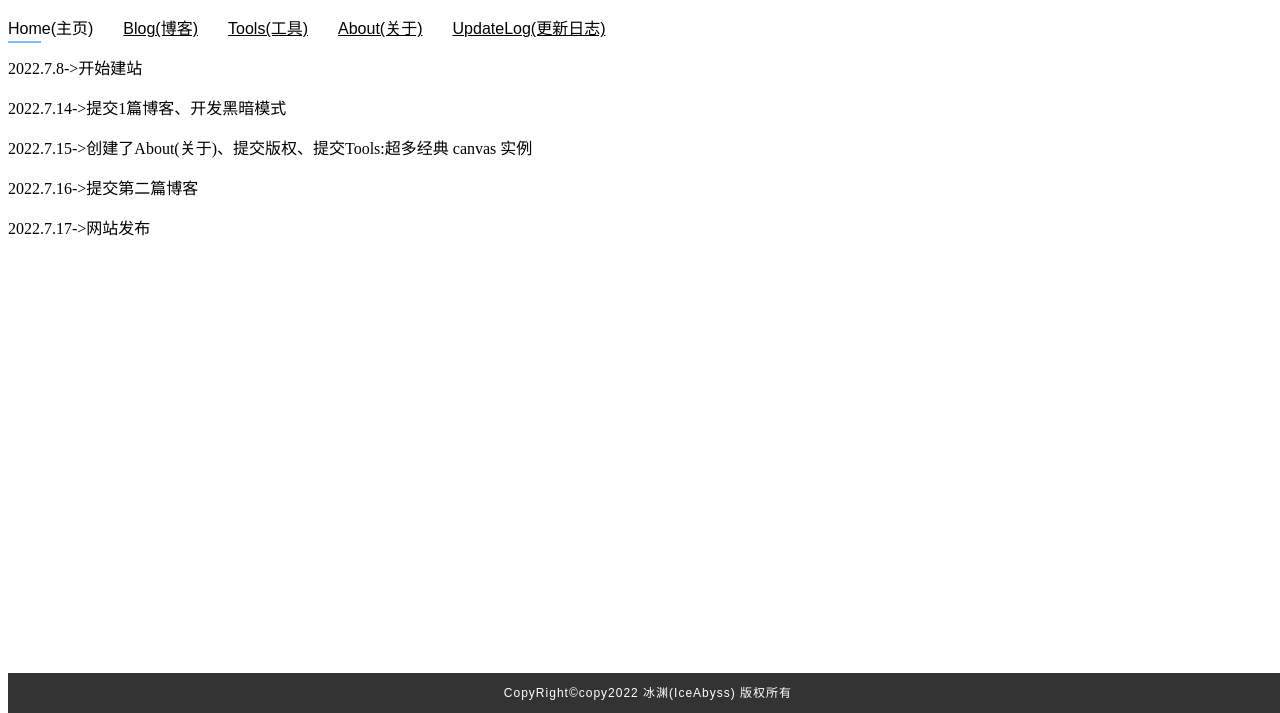
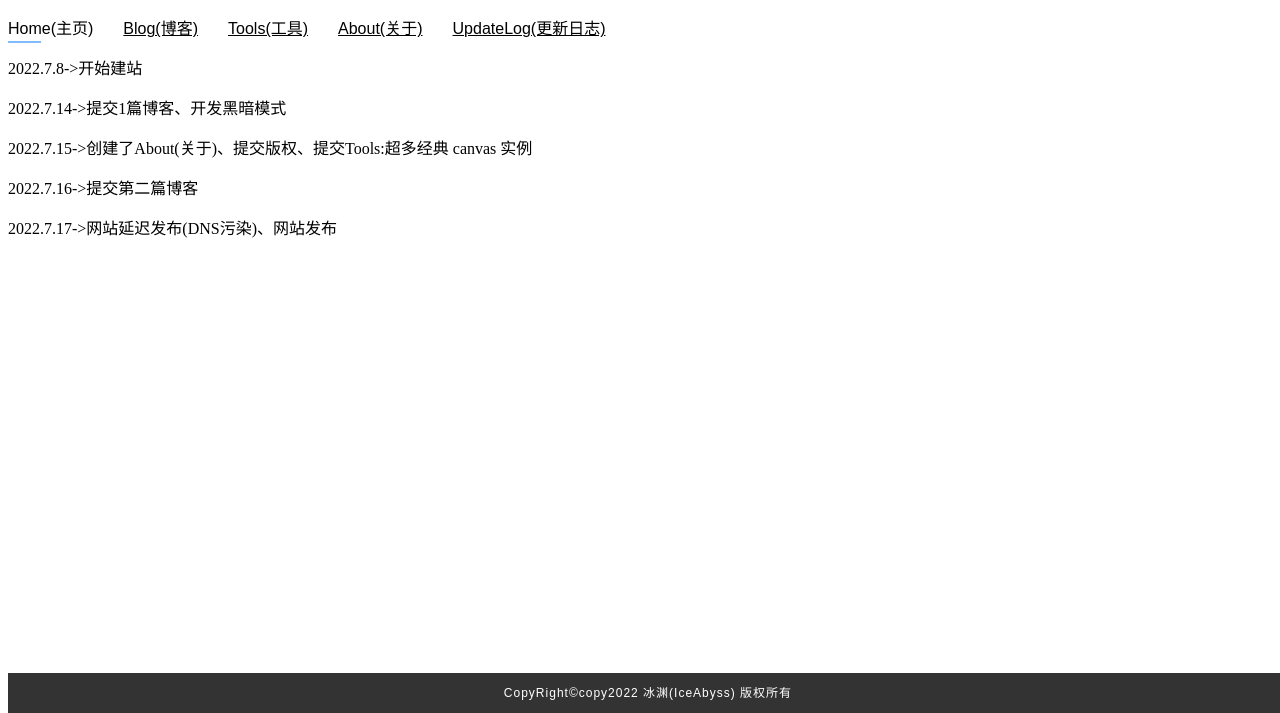
Before and after one commit to IceAbyss/IceAbyss.github.io, a plain HTML site: page update.html in a window 1280 px wide. Shown: the part 87-800 px from the top of the page. Drawn offline with Linux system fonts and the light colour scheme.

Commit message:
Update update.html

```diff
--- a/update.html
+++ b/update.html
@@ -44,7 +44,7 @@
         <p>2022.7.14->提交1篇博客、开发黑暗模式</p>
         <p>2022.7.15->创建了About(关于)、提交版权、提交Tools:超多经典 canvas 实例</p>
         <p>2022.7.16->提交第二篇博客</p>
-        <p>2022.7.17->网站发布</p>
+        <p>2022.7.17->网站延迟发布(DNS污染)、网站发布</p>
 
 
         <div id="footer">CopyRight©copy2022    冰渊(IceAbyss) 版权所有</div>
```
